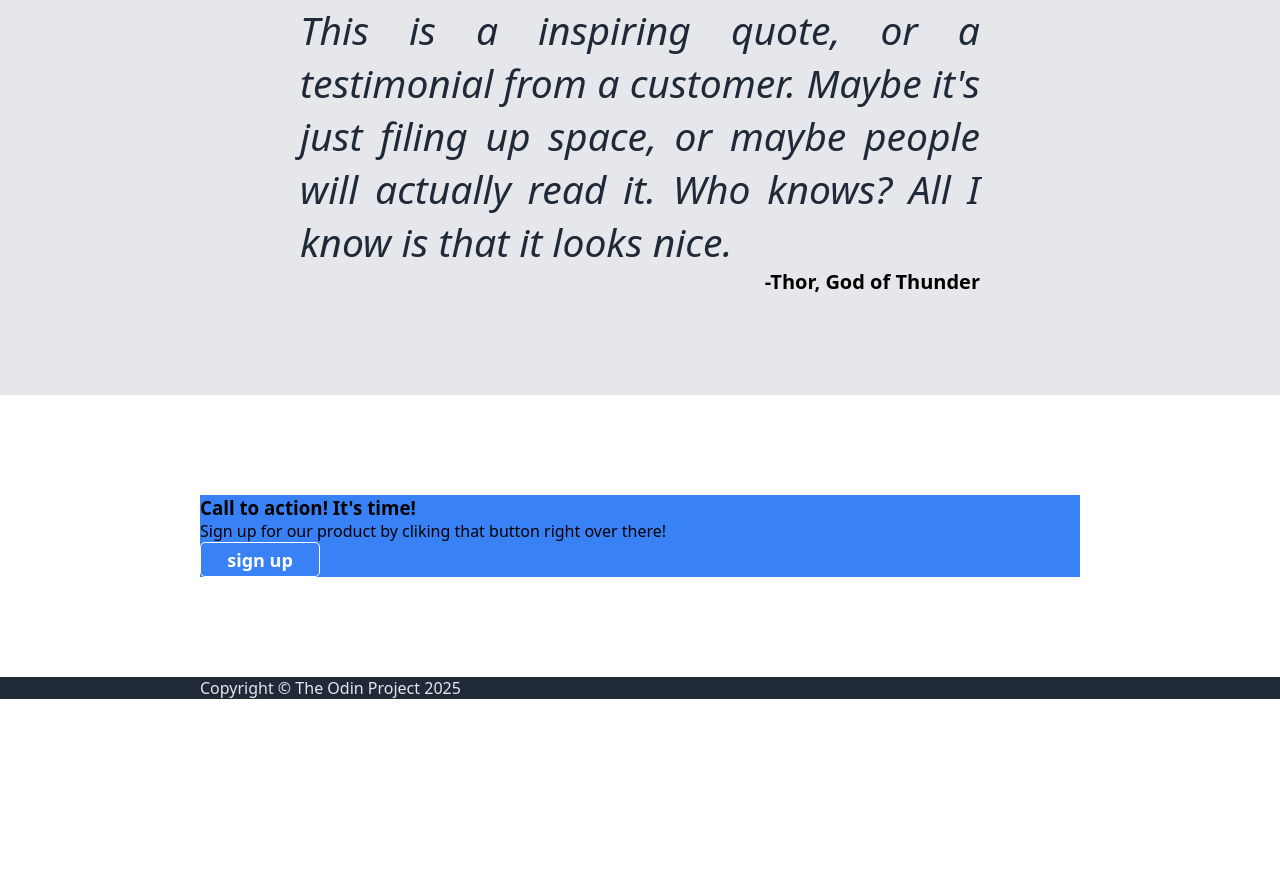
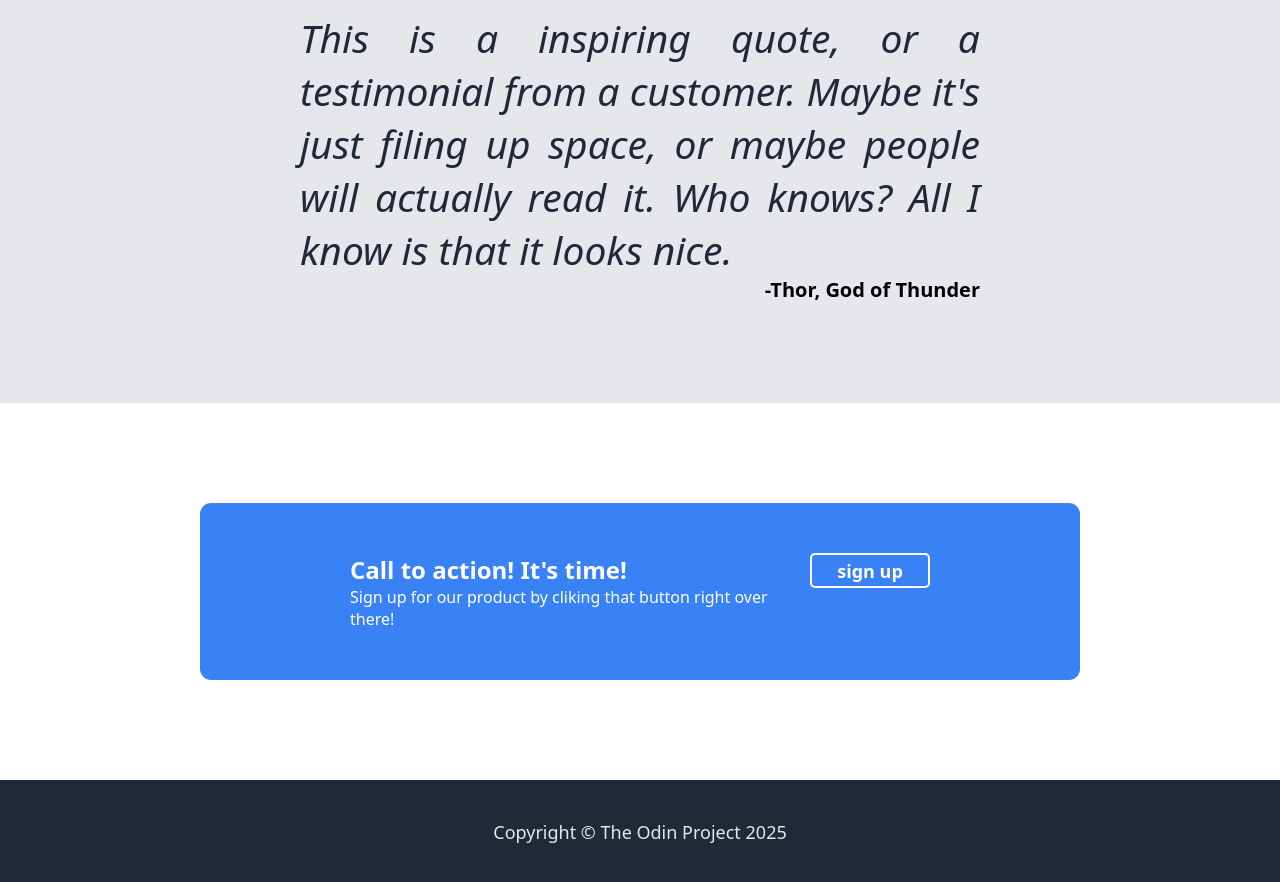
Before and after one commit to Yeray-Dev/The_Odin_Project, a plain HTML site: page Landing_Page/index.html in a window 1280 px wide. Shown: the part 1160-2042 px from the top of the page. Before the commit the page ends 1859 px from the top, so only its background shows below. Drawn offline with Linux system fonts and the light colour scheme.

Commit message:
Landing_Page. FINISHED

```diff
--- a/Landing_Page/index.html
+++ b/Landing_Page/index.html
@@ -25,7 +25,7 @@
 				<h2>This website is awesome</h2>
 				<p>this website has some subtext that goes here under the main title.
 					It's smaller font and the color is lower contrast</p>
-					<button class="button button-1">Sign up</button>
+					<a href=""><button class="button button-1">Sign up</button></a>
 			</div>
 			<div class="hero_second">
 				<p>This is a placeholder for an image</p><!-- Here's a picture -->
@@ -69,7 +69,7 @@
 					<p>Sign up for our product by cliking that button right over there!</p>
 				</div>
 				<div>
-					<button class="button button-2">sign up</button>
+					<a href=""><button class="button button-2">sign up</button></a>
 				</div>
 			</div>
 		</section>
--- a/Landing_Page/style.css
+++ b/Landing_Page/style.css
@@ -70,12 +70,21 @@ header, footer, #hero{
 	flex-direction: row;
 	list-style: none;
 }
+.header_container h3{
+	font-size: 24px;
+}
 	/*. FIN HEADER*/
 
 	/*. Main */
 section{
 	padding-top: 100px;
 	padding-bottom: 100px;
+}
+button{
+	cursor: default;
+}
+button:hover{
+	cursor: pointer;
 }
 		/*. Hero  */
 #hero{
@@ -157,3 +166,34 @@ section{
 	margin-left: 100px;
 	margin-right: 100px;
 }
+		/*. FIN Quote  */
+		/*. CTA  */
+#cta-sub{
+	display: flex;
+	justify-content: space-between;
+	padding-top: 50px;
+	padding-bottom: 50px;
+	padding-right: 150px;
+	padding-left: 150px;
+	color: white;
+	border-radius: 0.3cm;
+}
+#cta-sub h3{
+	font-size: 24px;
+	font-weight: 600;
+}
+#cta-sub button{
+	border: solid, 2px, white;
+}
+		/*. FIN CTA  */
+	/*. FIN Main  */
+	/*. Footer */
+
+footer{
+	padding-top: 40px;
+	padding-bottom: 40px;
+	padding-right: 150px;
+	padding-left: 150px;
+	text-align: center;
+	font-size: 18px;
+}
```
